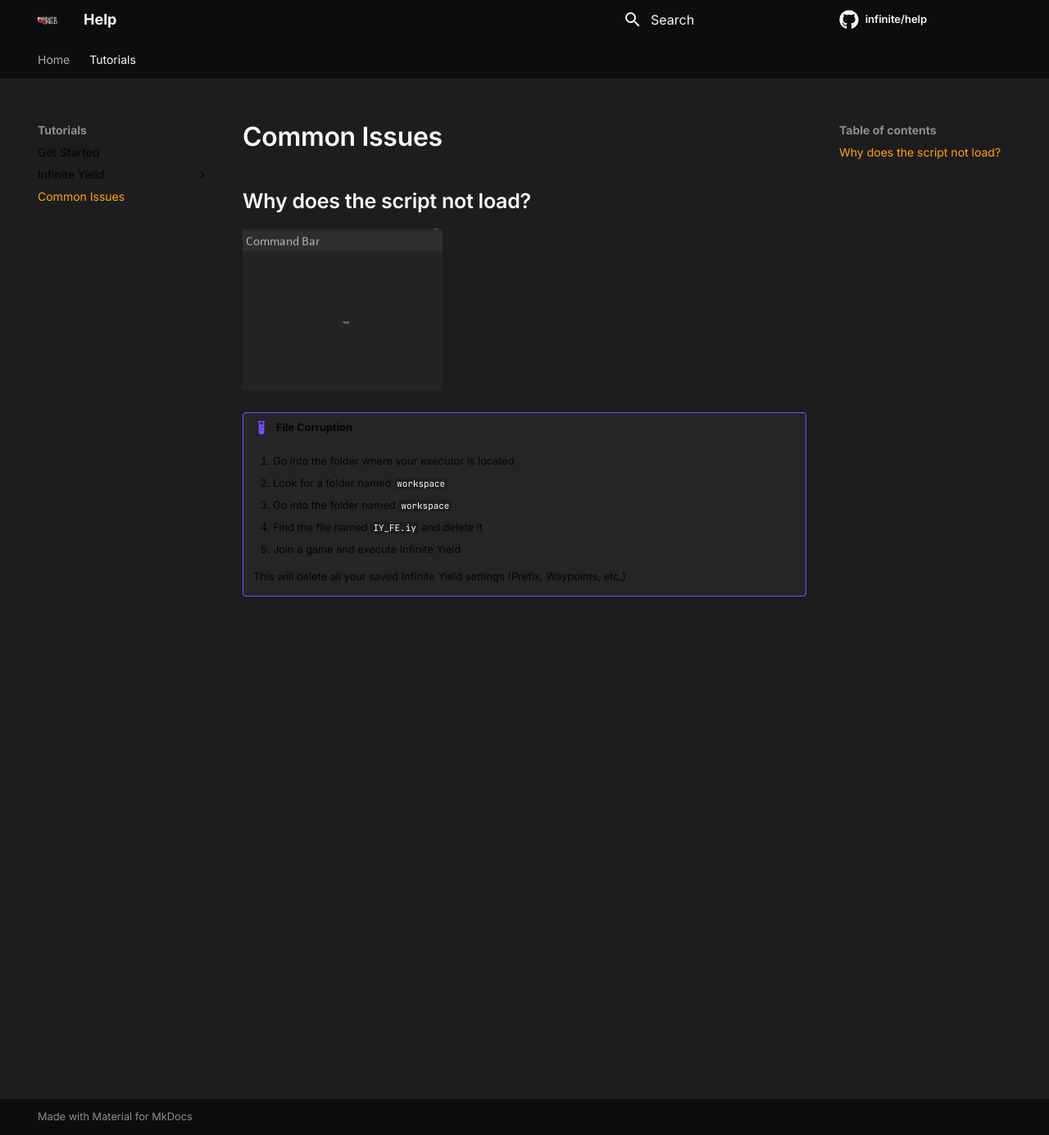
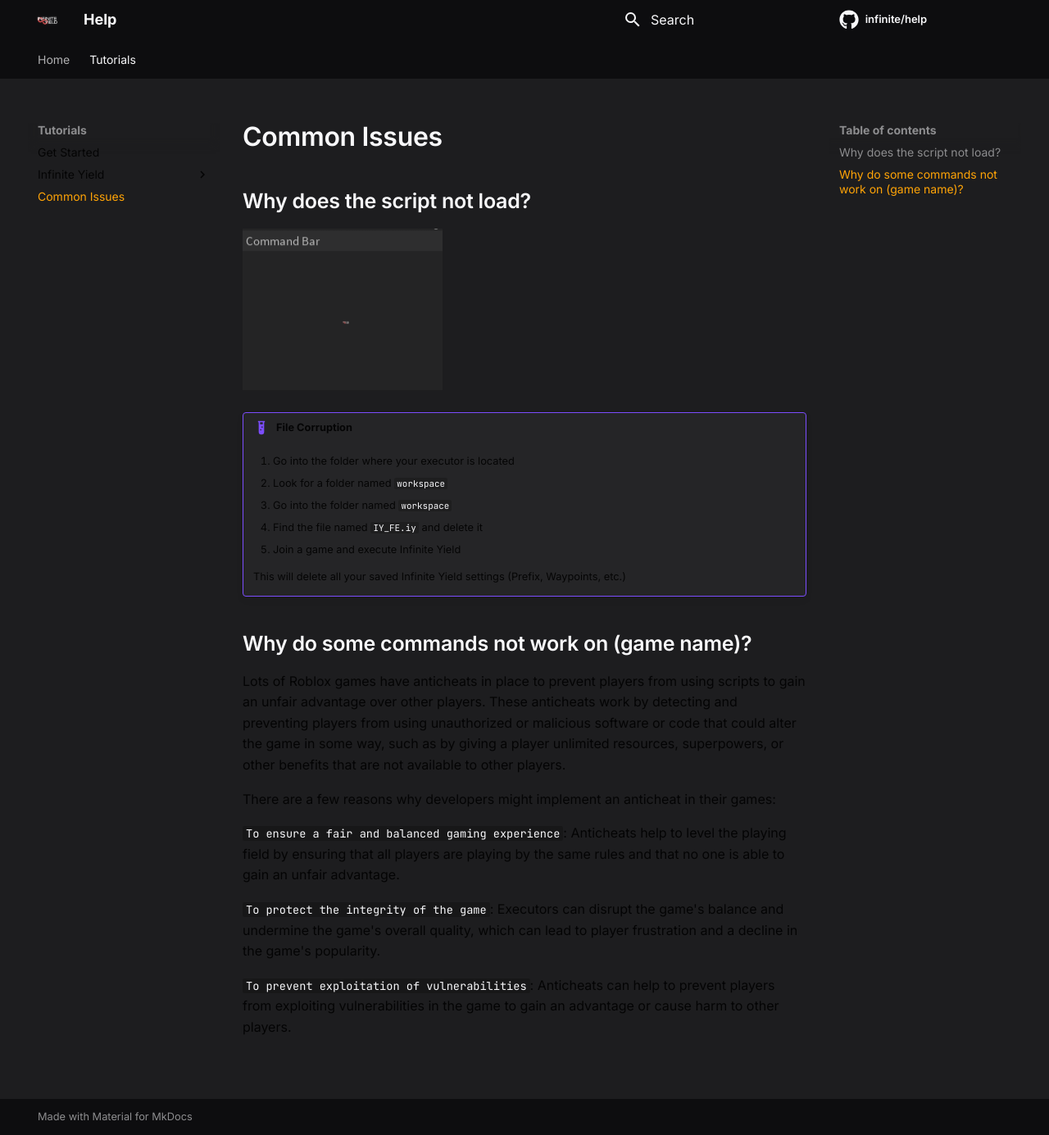
Before and after one commit to moikoros/help, an MkDocs documentation site: the page built from docs/tutorials/issues.md, in a window 1280 px wide and 1385 px high. Shown: the whole window at 82% size. Built offline with MkDocs 1.6.1 and Material for MkDocs 9.7.7, drawn with Linux system fonts in a browser that asks for light colours; comment, search, counter and statistics services are not loaded.

Commit message:
Update issues.md

```diff
--- a/docs/tutorials/issues.md
+++ b/docs/tutorials/issues.md
@@ -12,3 +12,15 @@
 	5. Join a game and execute Infinite Yield
 
 	This will delete all your saved Infinite Yield settings (Prefix, Waypoints, etc.)
+
+## Why do some commands not work on (game name)?
+
+Lots of Roblox games have anticheats in place to prevent players from using scripts to gain an unfair advantage over other players. These anticheats work by detecting and preventing players from using unauthorized or malicious software or code that could alter the game in some way, such as by giving a player unlimited resources, superpowers, or other benefits that are not available to other players.
+
+There are a few reasons why developers might implement an anticheat in their games:
+
+`To ensure a fair and balanced gaming experience`: Anticheats help to level the playing field by ensuring that all players are playing by the same rules and that no one is able to gain an unfair advantage.
+
+`To protect the integrity of the game`: Executors can disrupt the game's balance and undermine the game's overall quality, which can lead to player frustration and a decline in the game's popularity.
+
+`To prevent exploitation of vulnerabilities`: Anticheats can help to prevent players from exploiting vulnerabilities in the game to gain an advantage or cause harm to other players.
```
